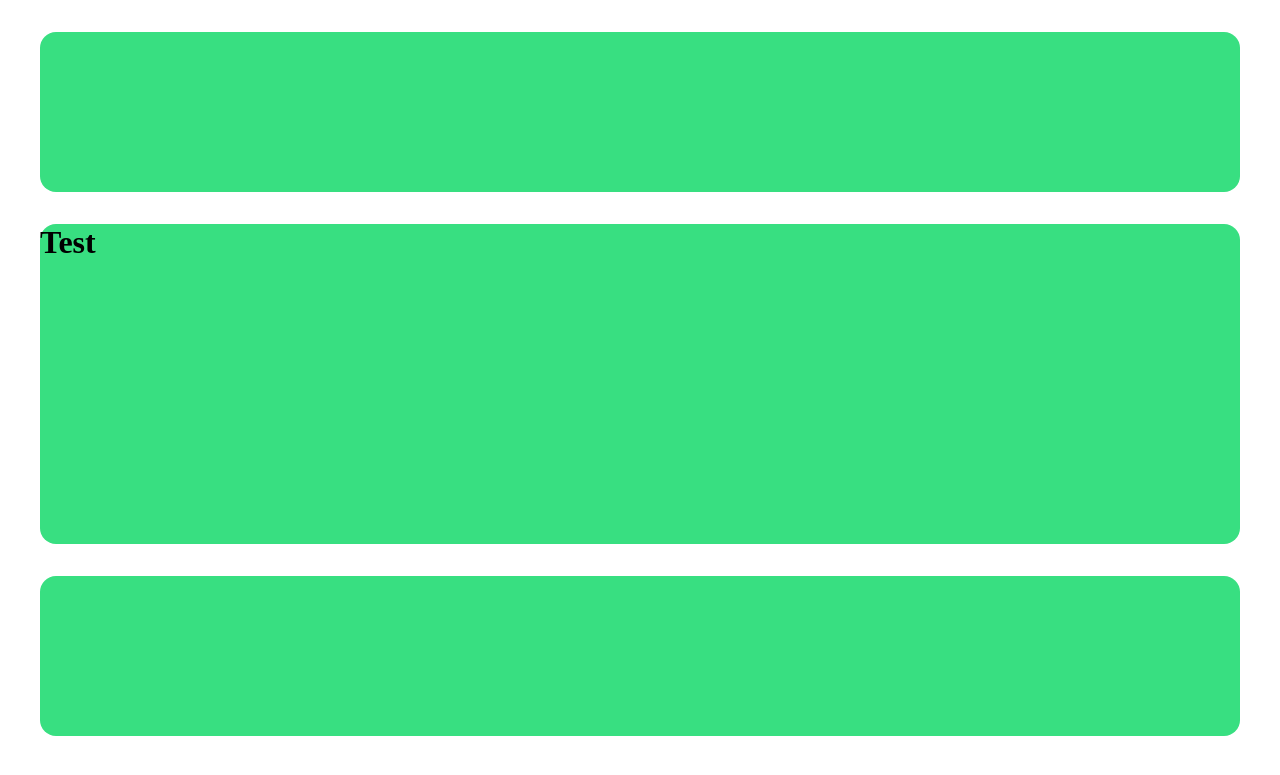
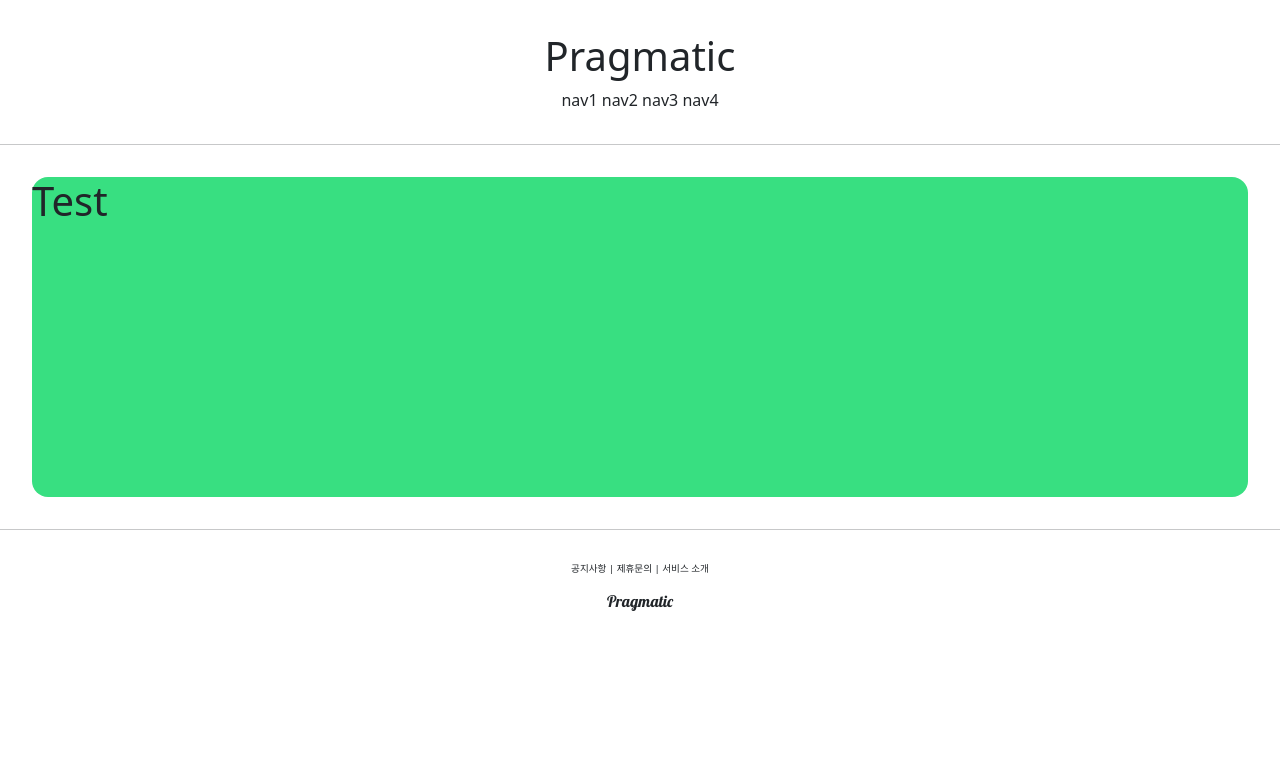
Before and after one commit to promaketer/pragmatic, a Django app: page /account/hello_world/ in a window 1280 px wide. Shown: the top 775 px of the page. Run offline with Django 3.2, Linux system fonts and the light colour scheme.

Commit message:
django course 10 commit

```diff
--- a/templates/base.html
+++ b/templates/base.html
@@ -7,8 +7,12 @@
 
     {% include 'header.html' %}
 
+    <hr>
+
     {% block content %}
     {% endblock %}
+
+    <hr>
 
     {% include 'footer.html' %}
 
--- a/templates/footer.html
+++ b/templates/footer.html
@@ -1,3 +1,10 @@
-<div style="height: 10rem; background-color: #38df81; border-radius: 1rem; margin: 2rem;">
-
-</div>
+    <div style="text-align: center; margin-top: 2rem;">
+        <div style="font-size: .6rem;">
+            <span>공지사항</span> |
+            <span>제휴문의</span> |
+            <span>서비스 소개</span>
+        </div>
+        <div>
+            <h6 style="margin-top: 1rem; font-family: 'Lobster', cursive;">Pragmatic</h6>
+        </div>
+    </div>
--- a/templates/head.html
+++ b/templates/head.html
@@ -1,4 +1,12 @@
 <head>
     <meta charset="UTF-8">
     <title>Pragmatic</title>
+
+    <!--    Bootstrap   -->
+    <link href="https://cdn.jsdelivr.net/npm/bootstrap@5.1.1/dist/css/bootstrap.min.css" rel="stylesheet" integrity="sha384-F3w7mX95PdgyTmZZMECAngseQB83DfGTowi0iMjiWaeVhAn4FJkqJByhZMI3AhiU" crossorigin="anonymous">
+
+    <!--    Google fonts -->
+    <link rel="preconnect" href="https://fonts.googleapis.com">
+    <link rel="preconnect" href="https://fonts.gstatic.com" crossorigin>
+    <link href="https://fonts.googleapis.com/css2?family=Lobster&display=swap" rel="stylesheet">
 </head>
--- a/templates/header.html
+++ b/templates/header.html
@@ -1,3 +1,11 @@
-<div style="height: 10rem; background-color: #38df81; border-radius: 1rem; margin: 2rem;">
-
-</div>
+    <div style="text-align: center; margin: 2rem 0;">
+        <div>
+            <h1 stlye="font-family: 'Lobster', cursive;">Pragmatic</h1>
+        </div>
+        <div>
+            <span>nav1</span>
+            <span>nav2</span>
+            <span>nav3</span>
+            <span>nav4</span>
+        </div>
+    </div>
```
